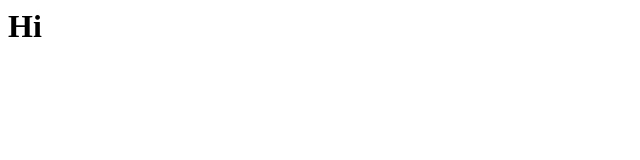
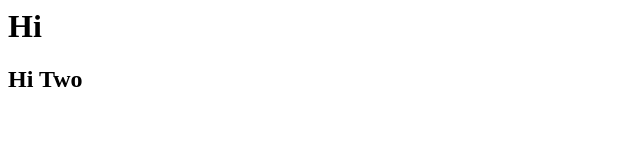
Before and after one commit to Pranaav-25/messi, a plain HTML site: page index.html in a window 1280 px wide. Shown: the full height of the page, 0-640 px from the left. Drawn offline with Linux system fonts and the light colour scheme.

Commit message:
Update index.html

```diff
--- a/index.html
+++ b/index.html
@@ -1 +1,2 @@
 <h1>Hi</h1>
+<h2>Hi Two</h2>
```
